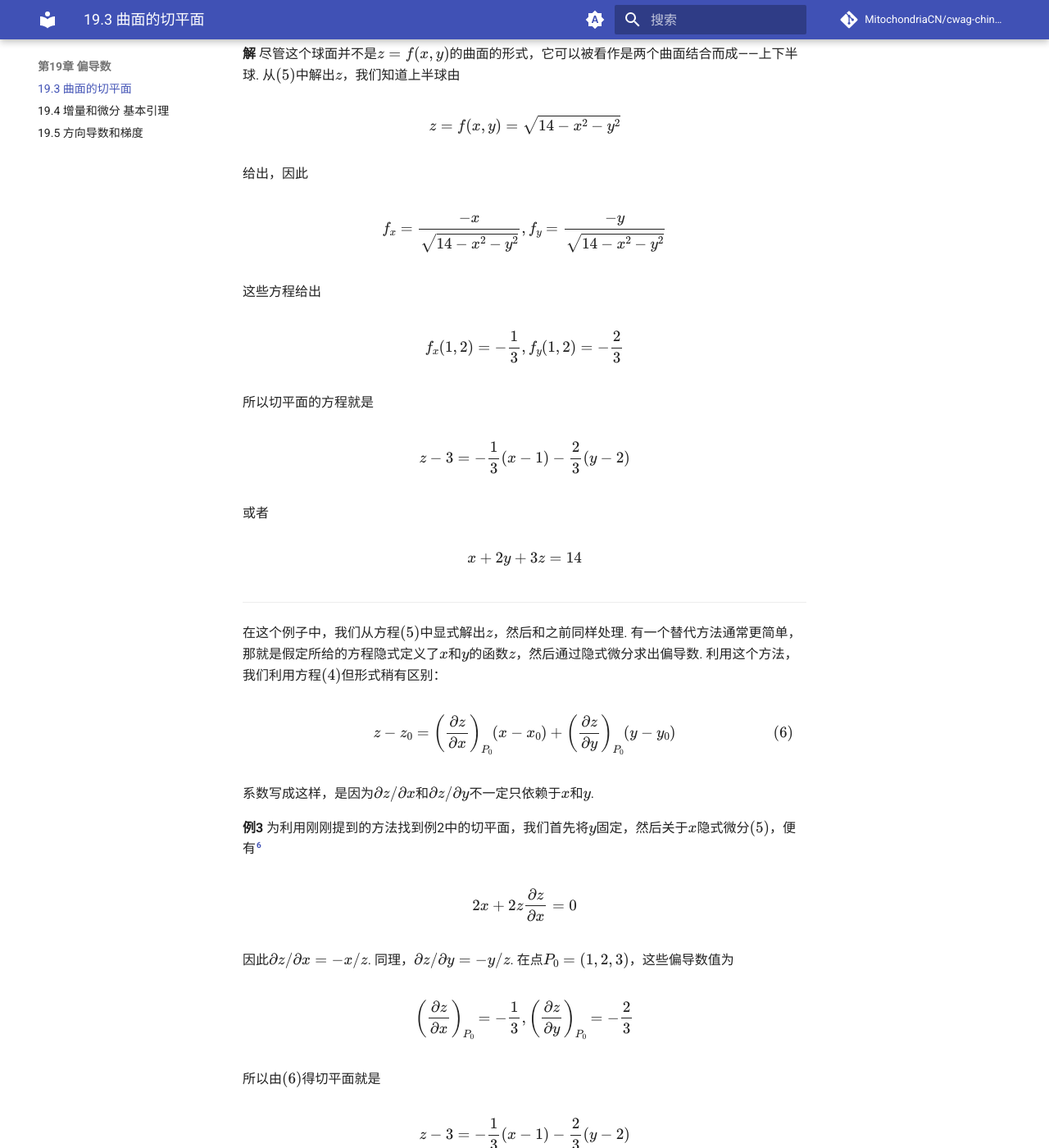
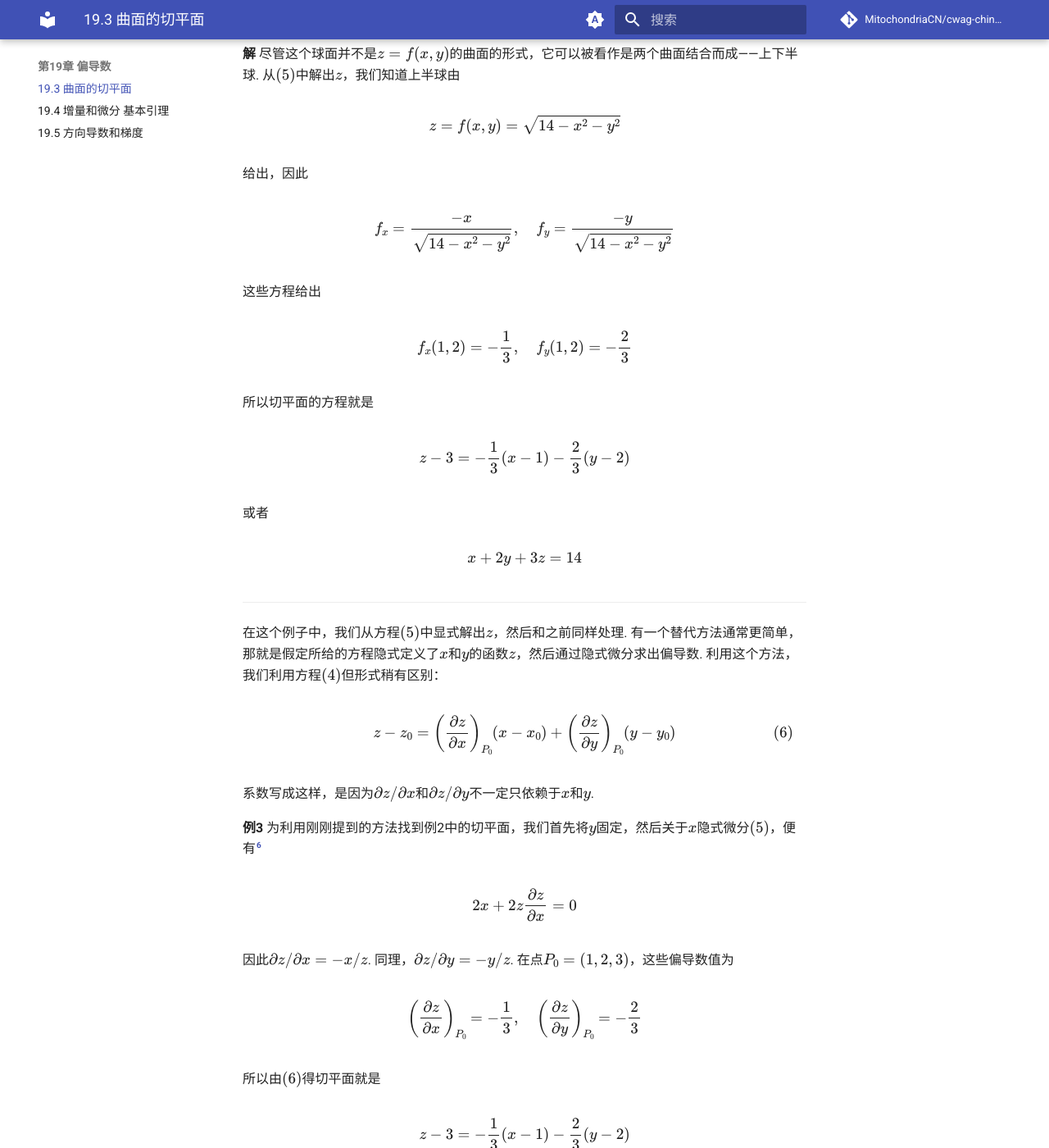
Before and after one commit to MitochondriaCN/cwag-chinese, an MkDocs documentation site: the page built from docs/19/3.md, in a window 1280 px wide and 1400 px high, scrolled down 3605 px. Shown: the whole window at 82% size. Built offline with MkDocs 1.6.1 and Material for MkDocs 9.7.7, drawn with Linux system fonts in a browser that asks for light colours; comment, search, counter and statistics services are not loaded; some of the changed text lies outside the part shown.

Commit message:
chore: 并列式子之间加间距

```diff
--- a/docs/19/3.md
+++ b/docs/19/3.md
@@ -12,7 +12,7 @@ $$z=f(x_0,y)$$
 
 同时，在点$P_0(x_0,y_0,z_0)$处，这些曲线的切线的斜率就是偏导数
 
-$$f_x(x_0,y_0), f_y(x_0,y_0) \tag{1}$$
+$$f_x(x_0,y_0), \quad f_y(x_0,y_0) \tag{1}$$
 
 ![](19.6.png)
 
@@ -80,11 +80,11 @@ $$z=f(x,y)=\sqrt{14-x^2-y^2}$$
 
 给出，因此
 
-$$f_x=\frac{-x}{\sqrt{14-x^2-y^2}}, f_y=\frac{-y}{\sqrt{14-x^2-y^2}}$$
+$$f_x=\frac{-x}{\sqrt{14-x^2-y^2}}, \quad f_y=\frac{-y}{\sqrt{14-x^2-y^2}}$$
 
 这些方程给出
 
-$$f_x(1,2)=-\frac{1}{3}, f_y(1,2)=-\frac{2}{3}$$
+$$f_x(1,2)=-\frac{1}{3}, \quad f_y(1,2)=-\frac{2}{3}$$
 
 所以切平面的方程就是
 
@@ -108,7 +108,7 @@ $$2x+2z\frac{\partial z}{\partial x}=0$$
 
 因此$\partial z/\partial x=-x/z$. 同理，$\partial z/\partial y=-y/z$. 在点$P_0=(1,2,3)$，这些偏导数值为
 
-$$\left(\frac{\partial z}{\partial x}\right)_{P_0}=-\frac{1}{3}, \left(\frac{\partial z}{\partial y}\right)_{P_0}=-\frac{2}{3}$$
+$$\left(\frac{\partial z}{\partial x}\right)_{P_0}=-\frac{1}{3}, \quad \left(\frac{\partial z}{\partial y}\right)_{P_0}=-\frac{2}{3}$$
 
 所以由$(6)$得切平面就是
 
```
